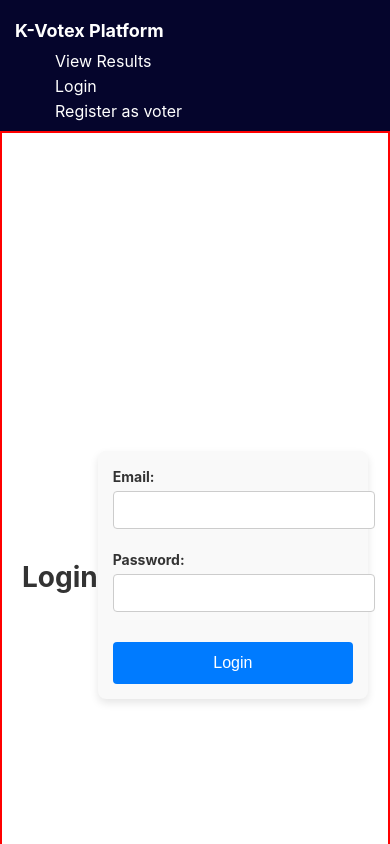
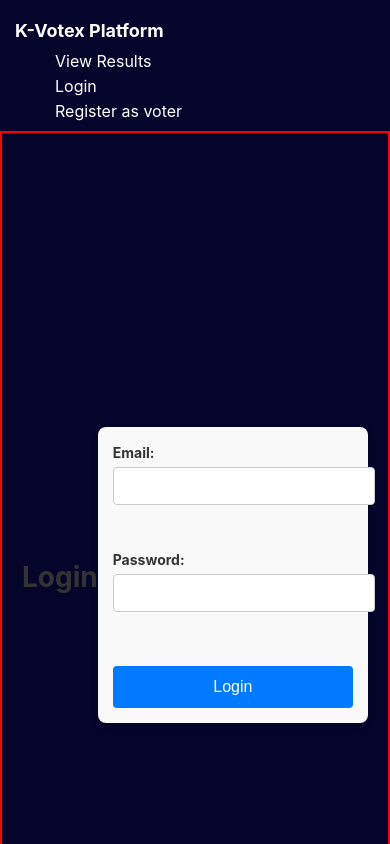
Before and after one commit to LehlohonoloKhoathane/electronic-election-system, a React (Create React App) app in the folder voting-platform/: page /login in a window 390 px wide. Shown: the top 844 px of the page. Built offline with nearby package versions, Linux system fonts and the light colour scheme; no server answers.

Commit message:
home page edits

```diff
--- a/voting-platform/src/App.css
+++ b/voting-platform/src/App.css
@@ -41,3 +41,7 @@
   flex-direction: column;
   min-height: 100vh; /* Make sure the App container takes the full viewport height
 } */
+
+.App {
+  background-color: #05052C;
+}
--- a/voting-platform/src/components/home/home.css
+++ b/voting-platform/src/components/home/home.css
@@ -2,8 +2,10 @@
  .home-container{
     padding: 20px;
     overflow: hidden;
-    position: relative;
     margin: 0 4rem;
+    background-color: #05052C;
+    max-width: fit-content;
+    border-radius: 5px;
 }
 
 .paragraph-container{
@@ -27,23 +29,25 @@
     justify-content: center;
     align-items: center;
     text-align: center;
-    padding: 10px;
-    margin: 10px 60px;
+    padding: 1rem;
+    margin: 1rem;
 }
 
  /* Styles for the heading content  */
 .heading-container h2{
     font-size: 3rem;
-    color: #1a1919;
+    color: #ffff;
+
 }
 
 /* Styles for the paragraph content  */
-.home-content p{
+.paragraph-container p{
     margin: 15px;
     margin-left: 65px;
     font-size: 2rem;
     font-weight: 400;
     line-height: 2rem;
+    color: #09BE67;
 }
 
  /* Styles for the home linkes */
@@ -94,36 +98,53 @@ body {
 
 .candidates-container {
     margin-top: 30px;
+    border: #09BE67 2px solid;
+    border-radius: 10px;
+    padding: 5px;
+  }
+
+  .candidates-container hr{
+    width: 40%;
+  }
+
+  .candidates-container h3{
+    color: #ffff;
   }
 
   .candidates-list {
     display: grid;
     grid-template-columns: 1fr 1fr 1fr;
-    gap: 20px;
+    gap: 15px;
   }
 
   .candidate-card {
     padding: 20px;
-    border: 1px solid #09BE67;
+    border: 2px solid #09BE67;
     border-radius: 8px;
-    box-shadow: 0 2px 5px rgba(0, 0, 0, 0.1);
-    background-color: #05052C;
+    box-shadow: 0 2px 5px rgba(9, 102, 21, 0.616);
+    background-color: #0e0e38;
   }
 
   .candidate-card h4 {
     font-size: 1.5em;
     margin-bottom: 10px;
+    color: #ffff;
   }
 
   .candidate-card p {
     font-size: 1.1em;
     margin: 5px 0;
+    color: #ffff;
   }
 
   .candidate-card strong {
     font-weight: bold;
+    color: #09BE67;
   }
 
+  .candidate-card button:hover{
+    background-color: #09BE67;
+  }
 /* Modal */
 .modal {
     position: fixed;
@@ -179,11 +200,11 @@ body {
   }
 
   .okay-btn:hover {
-    background-color: #45a049;
+    background-color: #13fc3a;
   }
 
   .close-modal-btn:hover {
-    background-color: #e53935; /* Darker red on hover */
+    background-color: #ff1a0a; /* Darker red on hover */
   }
 
 
--- a/voting-platform/src/components/home/home.js
+++ b/voting-platform/src/components/home/home.js
@@ -73,7 +73,8 @@ const Home = () => {
 
         {/* Display Candidates */}
         <div className="candidates-container">
-          <h3>Our Candidates</h3>
+          <h3>Meet Our Candidates</h3>
+          <hr className="custom-hr" />
           {candidates.length > 0 ? (
             <div className="candidates-list">
               {candidates.map((candidate) => (
--- a/voting-platform/src/components/register/register.css
+++ b/voting-platform/src/components/register/register.css
@@ -1,92 +1,86 @@
-/* General form styles */
+/* General styling for the register section */
+#register {
+    width: 100%;
+    max-width: 1100px; /* Sets the maximum width of the form */
+    margin: 3rem auto; /* Centers the form on the page */
+    padding: 2rem;
+    background-color: #ffffff; /* White background for the form */
+    border-radius: 10px;
+    box-shadow: 0 4px 8px rgba(0, 0, 0, 0.1); /* Light shadow for depth */
+}
+
+#register h2 {
+    text-align: center;
+    font-size: 2rem;
+    color: #333;
+    margin-bottom: 1.5rem; /* Adds space between heading and form */
+}
+
 form {
     display: flex;
     flex-direction: column;
-    max-width: 400px;
-    margin: 50px auto;
-    padding: 20px;
-    background-color: #f9f9f9;
-    border-radius: 8px;
-    box-shadow: 0 4px 8px rgba(0, 0, 0, 0.1);
-}
-
-form div {
-    margin-bottom: 15px;
+    gap: 1.5rem; /* Space between each form element */
 }
 
 label {
-    font-size: 16px;
-    font-weight: bold;
-    color: #333;
+    font-size: 1rem;
+    color: #555; /* Darker color for labels */
+    margin-bottom: 0.5rem;
 }
 
-input {
-    padding: 10px;
-    font-size: 16px;
-    margin: 5px 0;
+input,
+select {
+    width: 100%;
+    padding: 0.75rem;
     border: 1px solid #ccc;
-    border-radius: 4px;
-    width: 100%;
+    border-radius: 5px;
+    font-size: 1rem;
+    outline: none;
+    transition: border-color 0.3s;
 }
 
-input[type="submit"], button {
-    padding: 12px;
-    font-size: 16px;
-    background-color: #4CAF50;
-    color: white;
-    border: none;
-    border-radius: 4px;
-    cursor: pointer;
-    width: 100%;
-    margin-top: 10px;
-}
-
-input[type="submit"]:hover, button:hover {
-    background-color: #45a049;
+input:focus,
+select:focus {
+    border-color: #007bff; /* Highlight color when focused */
 }
 
 button {
-    background-color: #007BFF;
+    padding: 0.75rem;
+    background-color: #007bff; /* Button color */
+    color: #fff; /* Button text color */
+    border: none;
+    border-radius: 5px;
+    cursor: pointer;
+    font-size: 1rem;
+    transition: background-color 0.3s;
 }
 
 button:hover {
-    background-color: #0056b3;
+    background-color: #0056b3; /* Darker shade on hover */
 }
 
 .error {
-    color: red;
-    font-size: 14px;
-    margin-top: 10px;
+    color: #d9534f; /* Red color for error messages */
+    font-size: 0.875rem;
+    margin-top: -1rem; /* Moves error message closer to the input */
 }
 
-h2 {
-    text-align: center;
-    font-size: 28px;
-    margin-bottom: 20px;
-    color: #333;
-}
-
-/* Center the login and register containers */
-section#login, section#register {
-    display: flex;
-    justify-content: center;
-    align-items: center;
-    height: 100vh;
-    padding: 20px;
-}
-
-section#login form, section#register form {
-    width: 100%;
-    max-width: 400px;
-}
-
-/* Responsive Design for smaller screens */
 @media (max-width: 600px) {
-    form {
-        padding: 15px;
+    #register {
+        padding: 1.5rem;
+        margin: 1rem;
     }
 
-    label, input {
-        font-size: 14px;
+    h2 {
+        font-size: 1.5rem;
+    }
+
+    button {
+        font-size: 1rem;
+    }
+
+    input,
+    select {
+        padding: 0.5rem;
     }
 }
--- a/voting-platform/src/components/register/register.js
+++ b/voting-platform/src/components/register/register.js
@@ -170,7 +170,7 @@ function Register() {
         <section id="register">
             <h2>Register</h2>
             <form onSubmit={handleRegister}>
-                <div>
+                <div className='register'>
                     <label>Full Name:</label>
                     <input
                         type="text"
```
